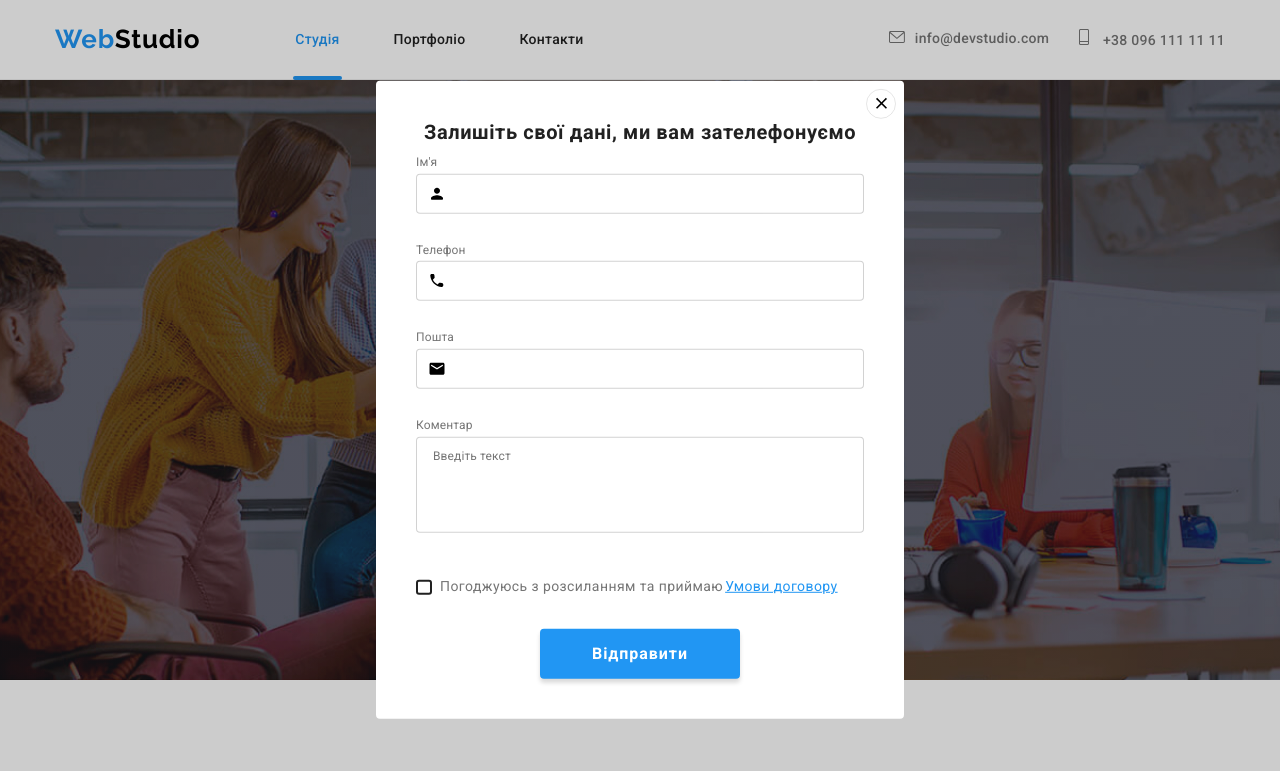
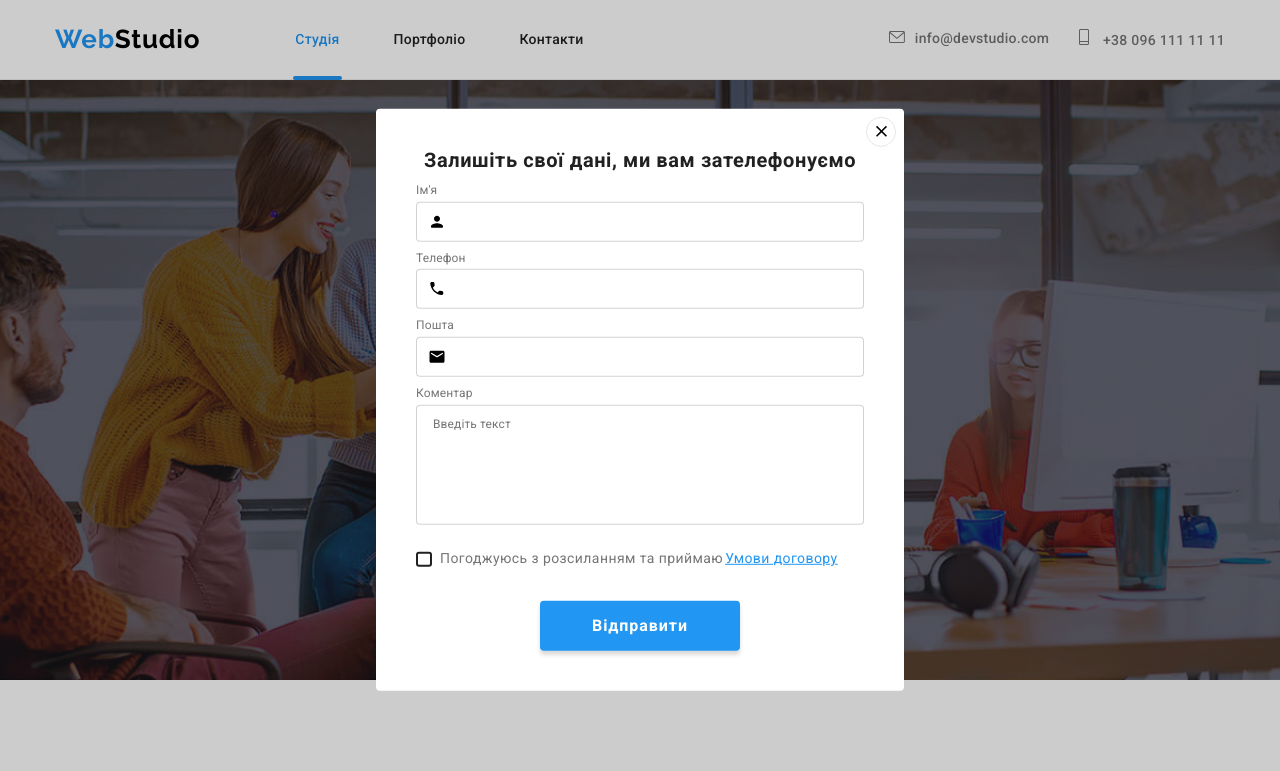
Before and after one commit to MyroslavaUA/goit-markup-hw-06, a plain HTML site: page index.html in a window 1280 px wide. Both pictures are taken after a click on the button "Замовити послугу". Shown: the top 771 px of the page. Drawn offline with nearby package versions, Linux system fonts and the light colour scheme.

Commit message:
зміни 6.1

```diff
--- a/css/styles.css
+++ b/css/styles.css
@@ -710,7 +710,7 @@ box-shadow: 0px 1px 1px rgba(0,0,0,0.12), 0px 4px 4px rgba(0,0,0,0.14),
 .modal{
   position: absolute;
   width: 528px;
-  min-height: 600px;
+  min-height: 581px;
   background-color: #ffffff;
   border-radius: 4px;
   box-shadow: 0px 1px 3px rgba(0,0,0,0.12) 0px 1px 1px rgba(0,0,0,0.12)
@@ -720,6 +720,7 @@ box-shadow: 0px 1px 1px rgba(0,0,0,0.12), 0px 4px 4px rgba(0,0,0,0.14),
   transform: translate(-50%,-50%) scale(1) rotate(0);
   transition: transform  500ms cubic-bezier(0.4, 0, 0.2, 1);
   padding: 40px;
+
 }
 
 .modal-title{
@@ -733,8 +734,14 @@ box-shadow: 0px 1px 1px rgba(0,0,0,0.12), 0px 4px 4px rgba(0,0,0,0.14),
   text-align: center;
   margin-bottom: 12px;
 }
+
 .input-field{
   margin-bottom: 10px;
+
+}
+
+.input-field-comment{
+  margin-bottom: 30px;
 
 }
 .input-wrap{
@@ -766,9 +773,6 @@ box-shadow: 0px 1px 1px rgba(0,0,0,0.12), 0px 4px 4px rgba(0,0,0,0.14),
 fill: #2196f3;
 }
 
-.input-field{
-  margin-bottom: 30px;
-}
 
 
 /*
@@ -806,7 +810,7 @@ fill: #2196f3;
   border: 1px solid rgba(33, 33, 33, 0.2);
   border-radius: 4px;
   width: 100%;
-  height: 96px;
+  height: 120px;
   resize: none;
 
  }
@@ -816,8 +820,13 @@ fill: #2196f3;
 
 .comment-one{
   display: block;
-  margin-bottom: 20px;
+
 }
+/*
+.input-all{
+margin-bottom: 10px;
+}
+*/
 .check-text{
   font-family: 'Roboto', sans-serif;
   font-weight: 400;
@@ -862,6 +871,11 @@ transition: fill 250ms cubic-bezier(0.4, 0, 0.2, 1);
   border-color: #2196f3;
 }
 
+.check-style{
+display: flex;
+height: 24px;
+
+}
 
 /*Данилко чек
 .input-check:checked +.check-text::before{
@@ -883,11 +897,11 @@ transition: background-color 250ms cubic-bezier(0.4, 0, 0.2, 1);
 
 }
 */
-
+/*
 .check-blue{
   display: block;
 }
-
+*/
 .check-text-blue{
   font-family: 'Roboto', sans-serif;
   font-weight: 400;
@@ -955,6 +969,12 @@ left: 50%;
 transform: translate(-50%,-50%);
 }
 
+.modal-icon:hover,
+.modal-icon:focus{
+  fill:#2196f3;
+  transition: fill 250ms cubic-bezier(0.4, 0, 0.2, 1);
+}
+
 .is-hidden{
   opacity: 0;
   visibility: hidden;
--- a/index.html
+++ b/index.html
@@ -444,6 +444,7 @@
   </button>
   <p class="modal-title">Залишіть свої дані, ми вам зателефонуємо</p>
   <form class="modal-form">
+    <div class="input-all">
     <div class="input-field">
     <label>
       <span class="input-title">Ім'я</span>
@@ -496,7 +497,8 @@
     <span class="input-title">Коментар</span>
     <textarea class="comment" cols="30" rows="10" placeholder="Введіть текст"></textarea>
   </label>
-  <div class="input-field">
+    </div>
+  <div class="input-field-comment">
 <input
 type="checkbox"
 name="user-policy"
```
